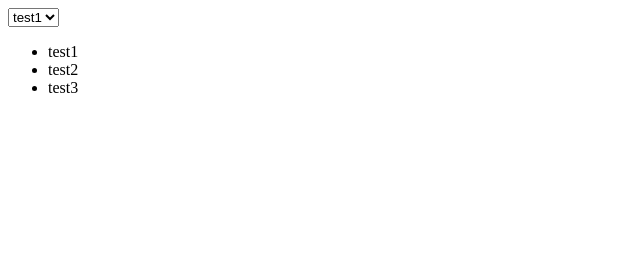
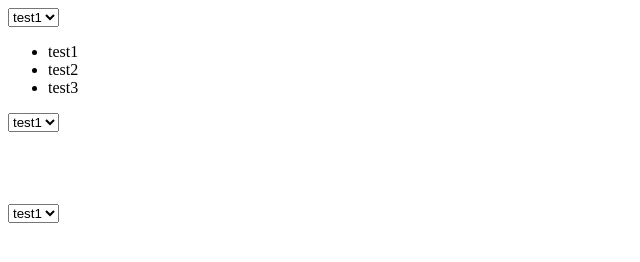
Before and after one commit to ritamroy18/dx-code, a plain HTML site: page index.html in a window 1280 px wide. Shown: the whole page, without its empty margins (0-640 px from the left). Drawn offline with Linux system fonts and the light colour scheme.

Commit message:
select by class and three dropdown add

```diff
--- a/index.html
+++ b/index.html
@@ -9,8 +9,22 @@
 
 <body>
     <div>
-
-        <select id="test">
+        <select class="test">
+            <option value="1">test1</option>
+            <option value="2">test2</option>
+            <option value="3">test3</option>
+        </select>
+    </div>
+    <div>
+        <select class="test">
+            <option value="1">test1</option>
+            <option value="2">test2</option>
+            <option value="3">test3</option>
+        </select>
+    </div>
+    <br><br><br><br>
+    <div>
+        <select class="test">
             <option value="1">test1</option>
             <option value="2">test2</option>
             <option value="3">test3</option>
--- a/script.js
+++ b/script.js
@@ -1,4 +1,5 @@
-var select = document.getElementById("test");
+// var select = document.getElementById("test");
+var select = document.querySelector('.test'); //Select by Class
 var options = Array.from(select.children);
 console.log(options);
 var ul = document.createElement('ul');
@@ -20,9 +21,10 @@ options.forEach((value, index) => {
     li.setAttribute("data-value", index);
     li.appendChild(document.createTextNode(data));
     ul.appendChild(li);
-    select.parentElement.append(ul);
 
 });
+select.parentElement.append(ul);
+
 
 //select
 //option
```
